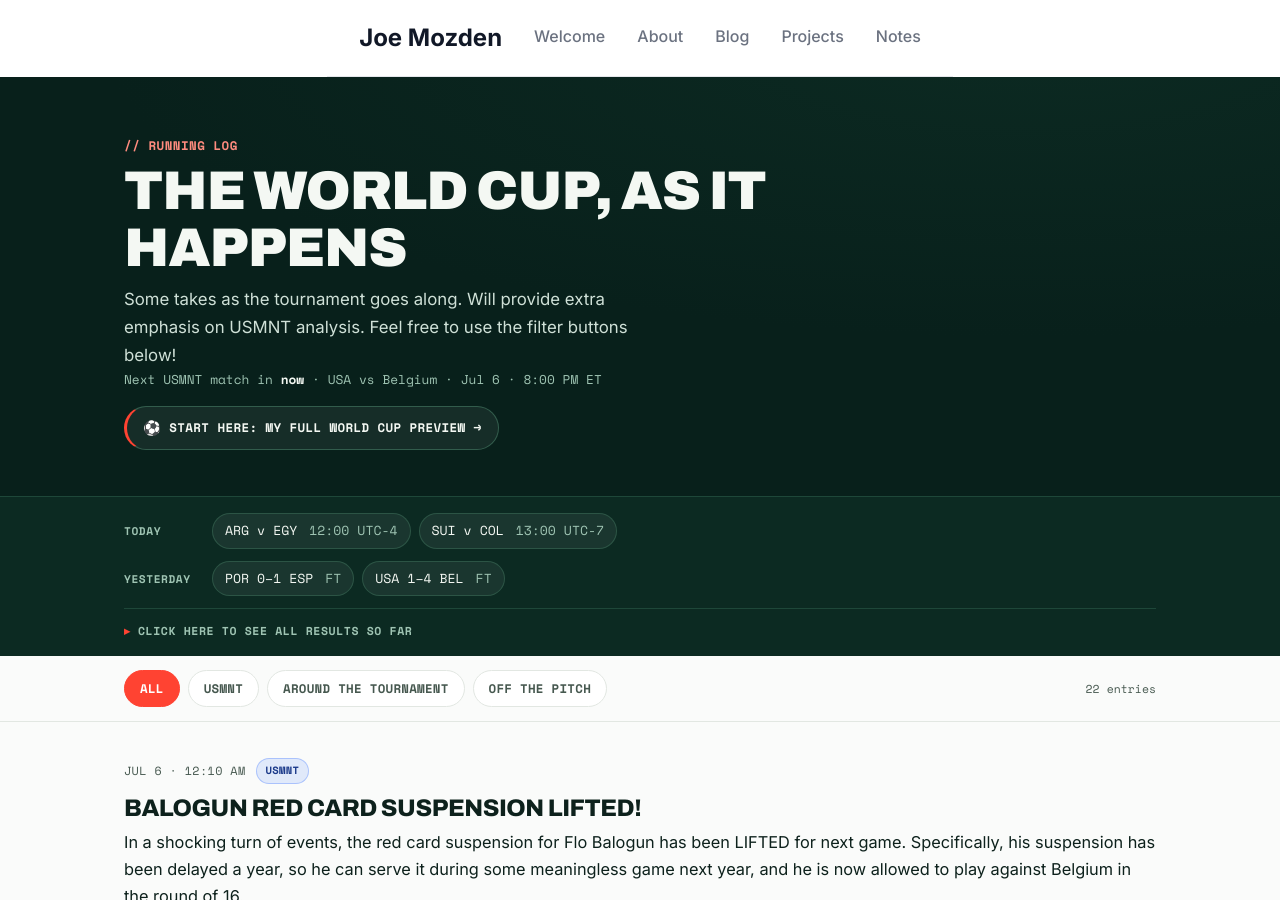
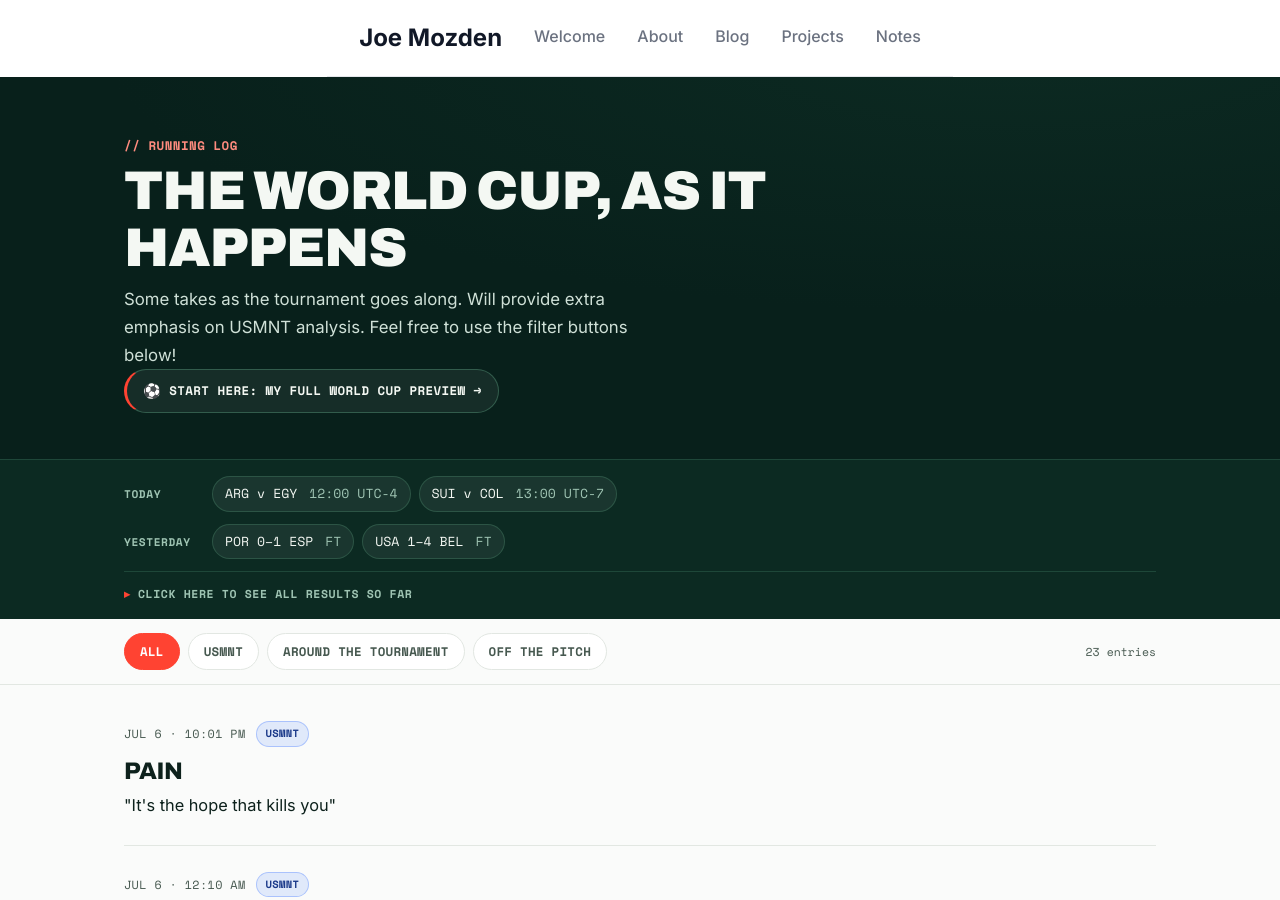
Before and after one commit to jmozden3/jmozden3.github.io, a Jekyll site: the page built from _posts/2026-06-11-world-cup-log.md, in a window 1280 px wide and 900 px high. Built offline with Jekyll 4.4.1, drawn with Linux system fonts in a browser that asks for light colours.

Commit message:
Add Pain entry after Belgium loss; hide next-match countdown
Co-Authored-By: Claude Fable 5 <noreply@anthropic.com>

```diff
--- a/_posts/2026-06-11-world-cup-log.md
+++ b/_posts/2026-06-11-world-cup-log.md
@@ -211,6 +211,16 @@ image: https://jmozden3.github.io/assets/images/usmnt-goal-hug.png
      Need a layout? Copy one from the TEMPLATE GALLERY in the comment block below. -->
 <div class="wcl-stream">
   <div class="wrap">
+
+    <!-- USMNT: eliminated by Belgium in the round of 16 -->
+    <article class="wc-entry" data-tags="usmnt" data-time="2026-07-06T22:01">
+      <div class="wc-entry-meta">
+        <span class="wc-time">Jul 6 · 10:01 PM</span>
+        <span class="chip usmnt">USMNT</span>
+      </div>
+      <h3>Pain</h3>
+      <p>"It's the hope that kills you"</p>
+    </article>
 
     <!-- USMNT: Balogun red card suspension lifted ahead of Belgium -->
     <article class="wc-entry" data-tags="usmnt" data-time="2026-07-06T00:10">
```
Also changed, not shown: other parts of _posts/2026-06-11-world-cup-log.md (+1 -1 lines).
